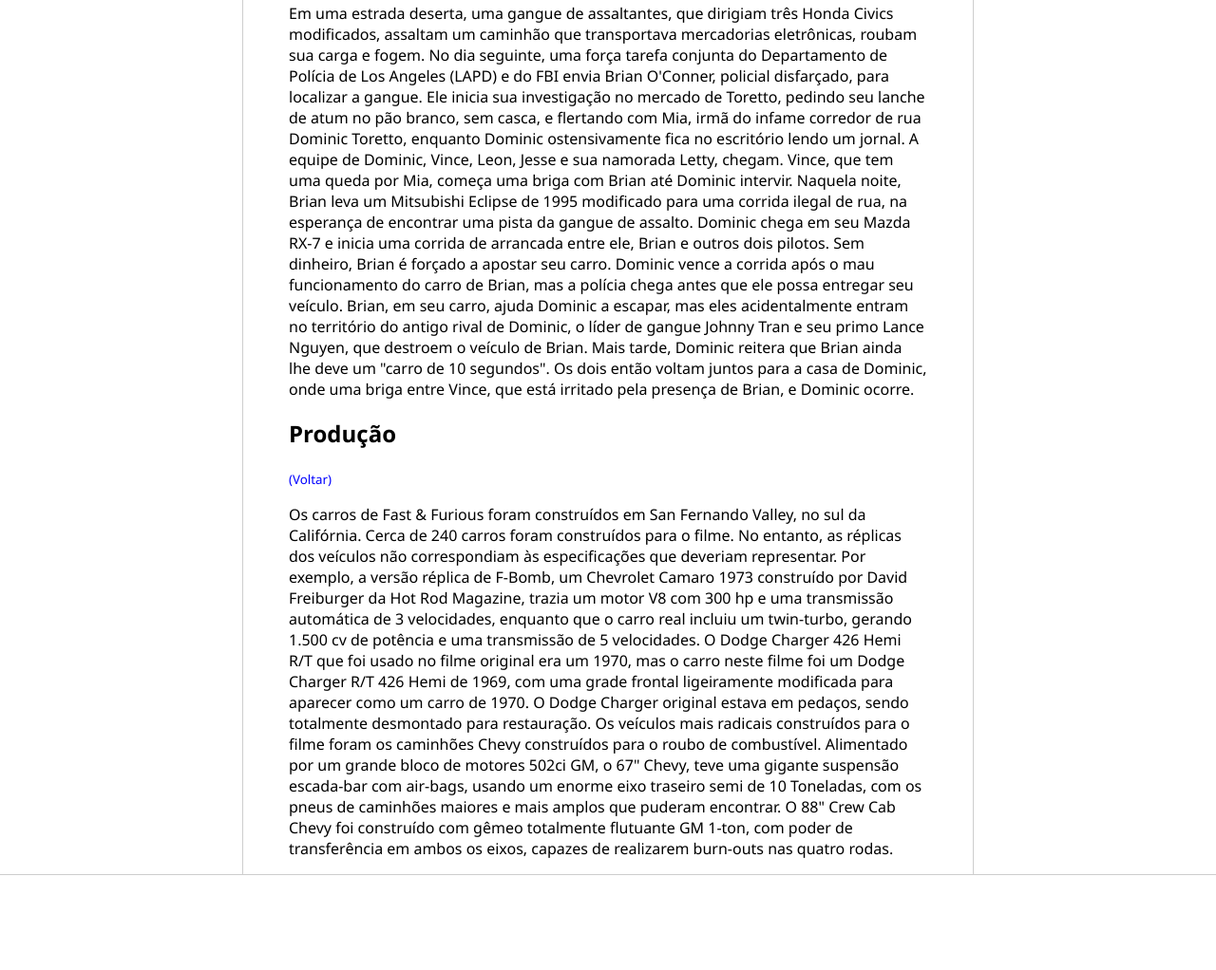
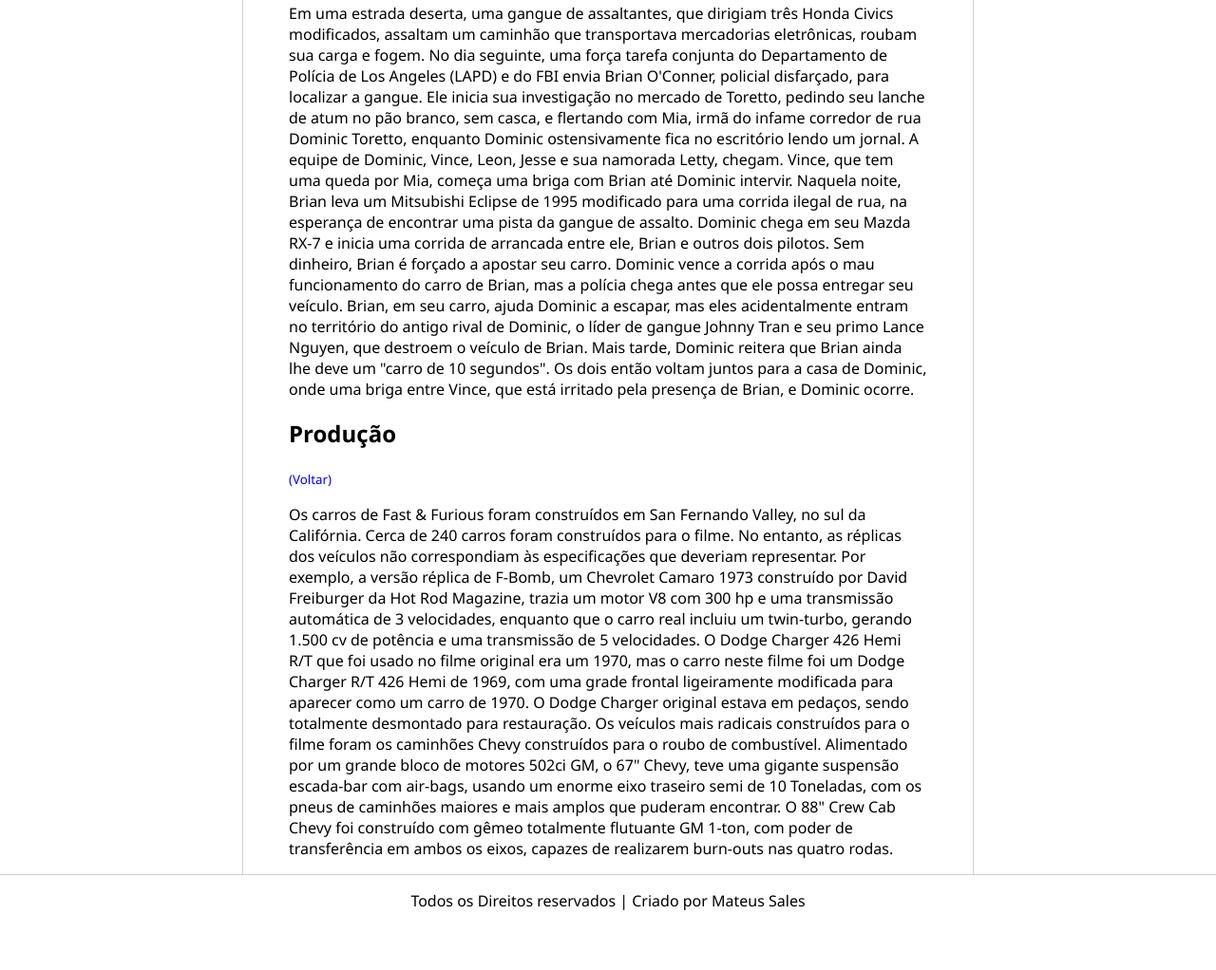
Before and after one commit to Mateusalles/Projeto---Wikipedia, a plain HTML site: page v&F1.html in a window 1280 px wide. Shown: the part 916-1938 px from the top of the page at 95% size. Drawn offline with Linux system fonts and the light colour scheme.

Commit message:
Update v&F1.html

```diff
--- a/v&F1.html
+++ b/v&F1.html
@@ -84,9 +84,9 @@
         <!--FIM DIV TELA-->
     </div>
 
-    <div class="footer">
-
-    </div>
+    <footer class="footer">
+        <p>Todos os Direitos reservados | Criado por Mateus Sales</p>
+    </footer>
 </body>
 
 </html>
```
